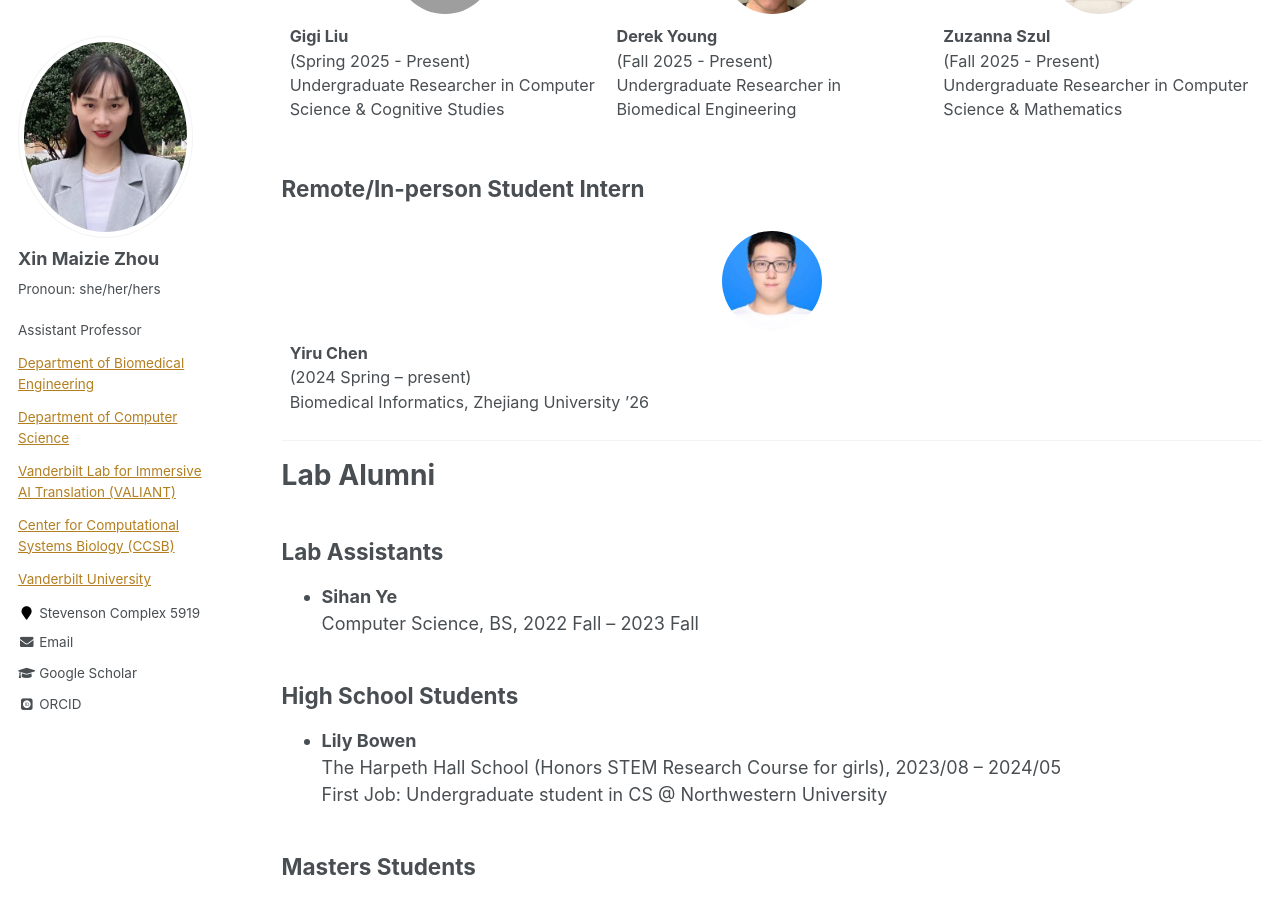
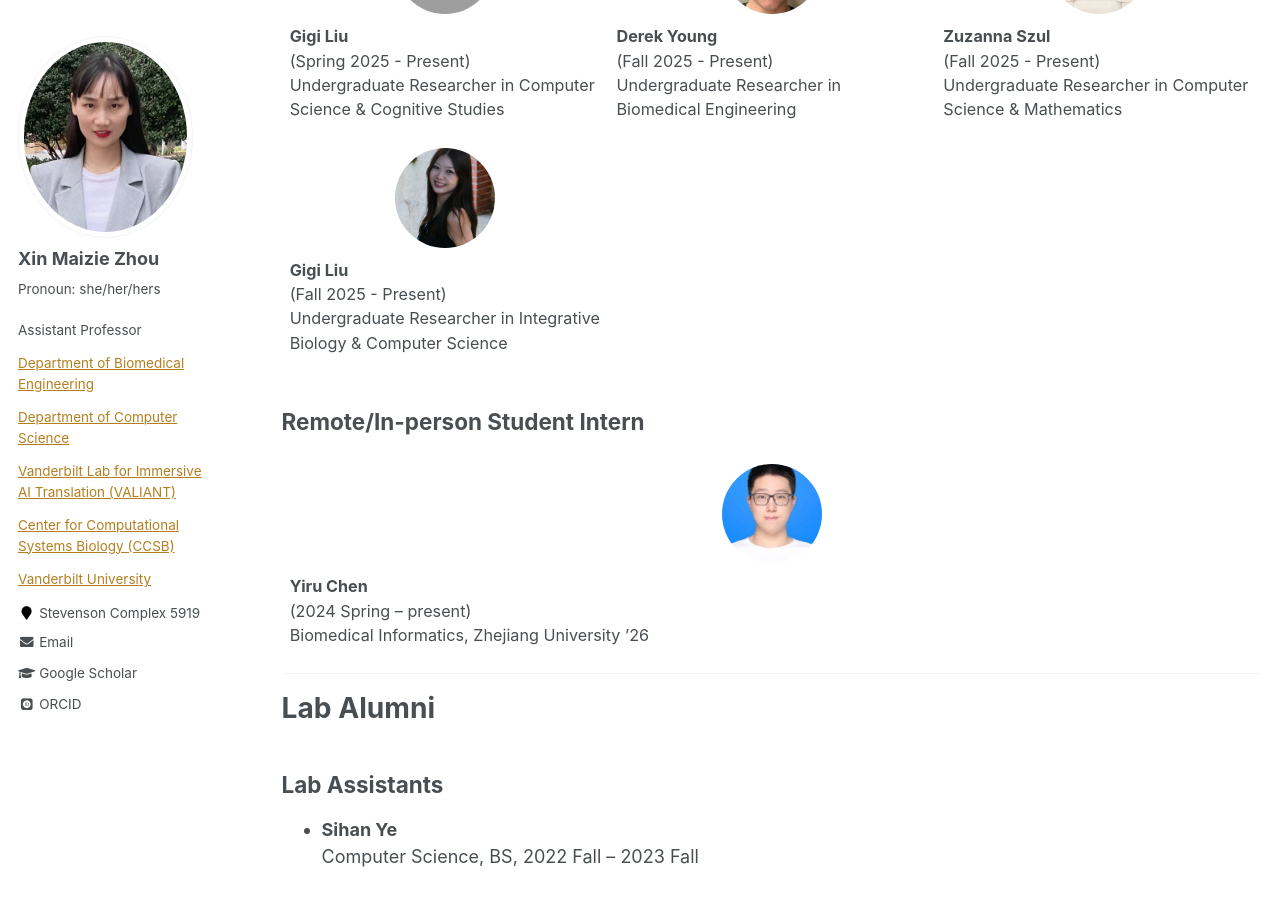
Before and after one commit to maiziezhoulab/Maiziezhoulab.github.io, a Jekyll site: the page built from _pages/LabMembers.md, in a window 1280 px wide and 900 px high, scrolled down 2168 px. Built offline with Jekyll 4.4.1, drawn with Linux system fonts in a browser that asks for light colours; some web fonts are replaced; grey boxes are pictures that could not be loaded.

Commit message:
Update LabMembers.md

```diff
--- a/_pages/LabMembers.md
+++ b/_pages/LabMembers.md
@@ -173,6 +173,20 @@ author_profile: true
 
 </tr>
 
+<tr>
+    <td>
+        <div style="text-align: center">
+            <img src="/images/students/XiwenZhang.jpg" class="student-profile-pic">
+        </div>
+        <b>Gigi Liu</b> <br>(Fall 2025 - Present) <br>
+        Undergraduate Researcher in Integrative Biology & Computer Science
+    </td>
+
+
+
+
+</tr>
+
 </table>
 
 
```
